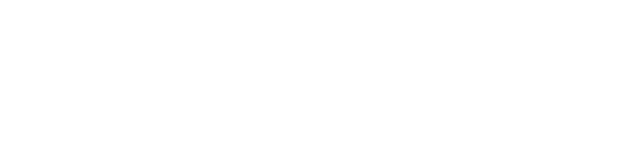
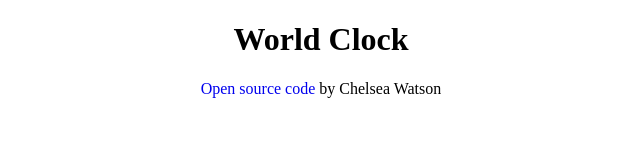
Before and after one commit to beerbumm/world-clock, a plain HTML site: page index.html in a window 1280 px wide. Shown: the whole page, without its empty margins (319-959 px from the left). Drawn offline with nearby package versions, Linux system fonts and the light colour scheme.

Commit message:
added footer and h1

```diff
--- a/index.html
+++ b/index.html
@@ -9,6 +9,10 @@
     <link rel="stylesheet" href="src/style.css" />
   </head>
   <body>
+    <h1>World Clock</h1>
+    <footer>
+      <a href="#" target="_blank" id="github">Open source code</a> by Chelsea Watson
+    </footer>
     <script src="src/index.js"></script>
   </body>
 </html>
--- a/src/style.css
+++ b/src/style.css
@@ -0,0 +1,11 @@
+h1 {
+  text-align: center;
+}
+
+#github {
+  text-decoration: none;
+}
+
+footer {
+  text-align: center;
+}
```
